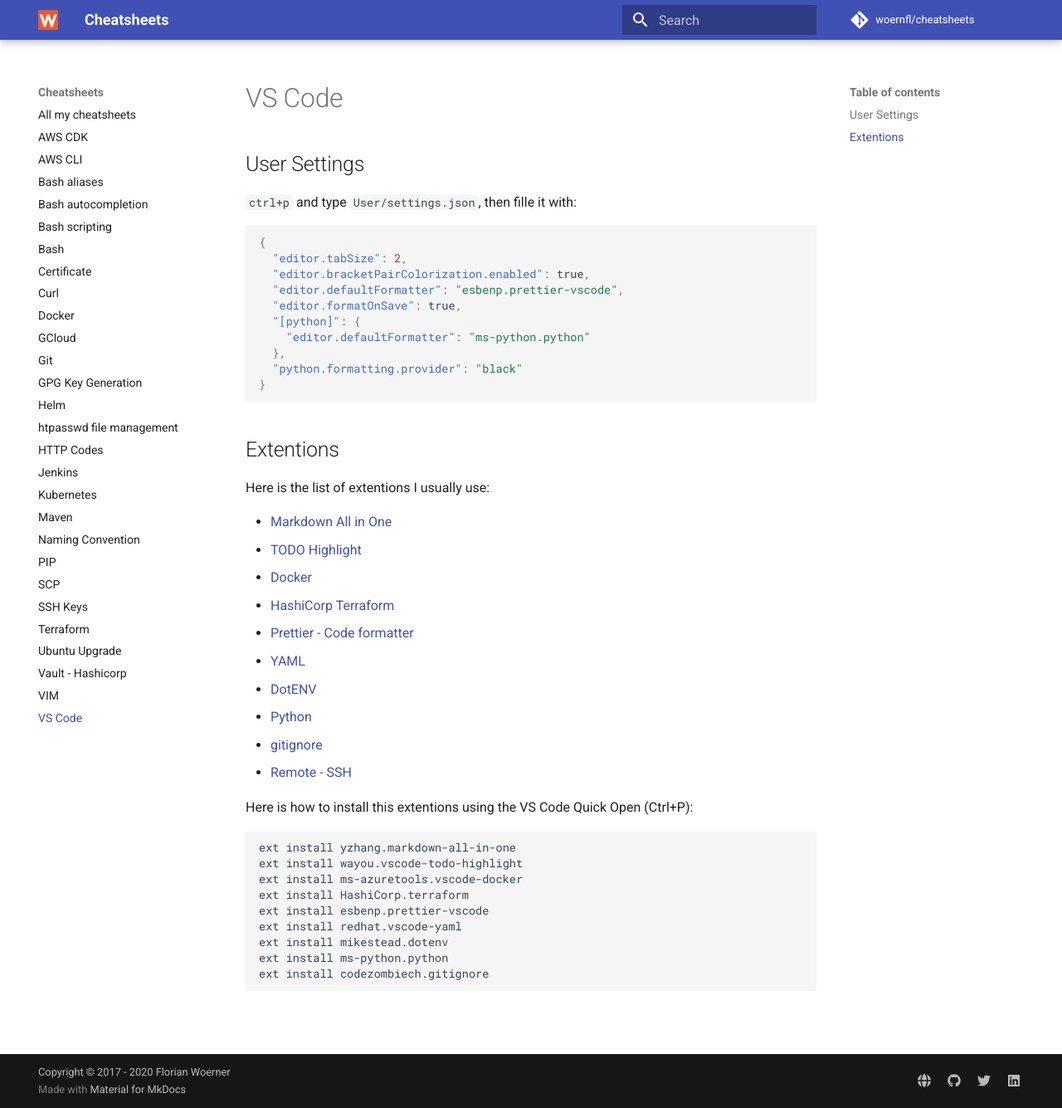
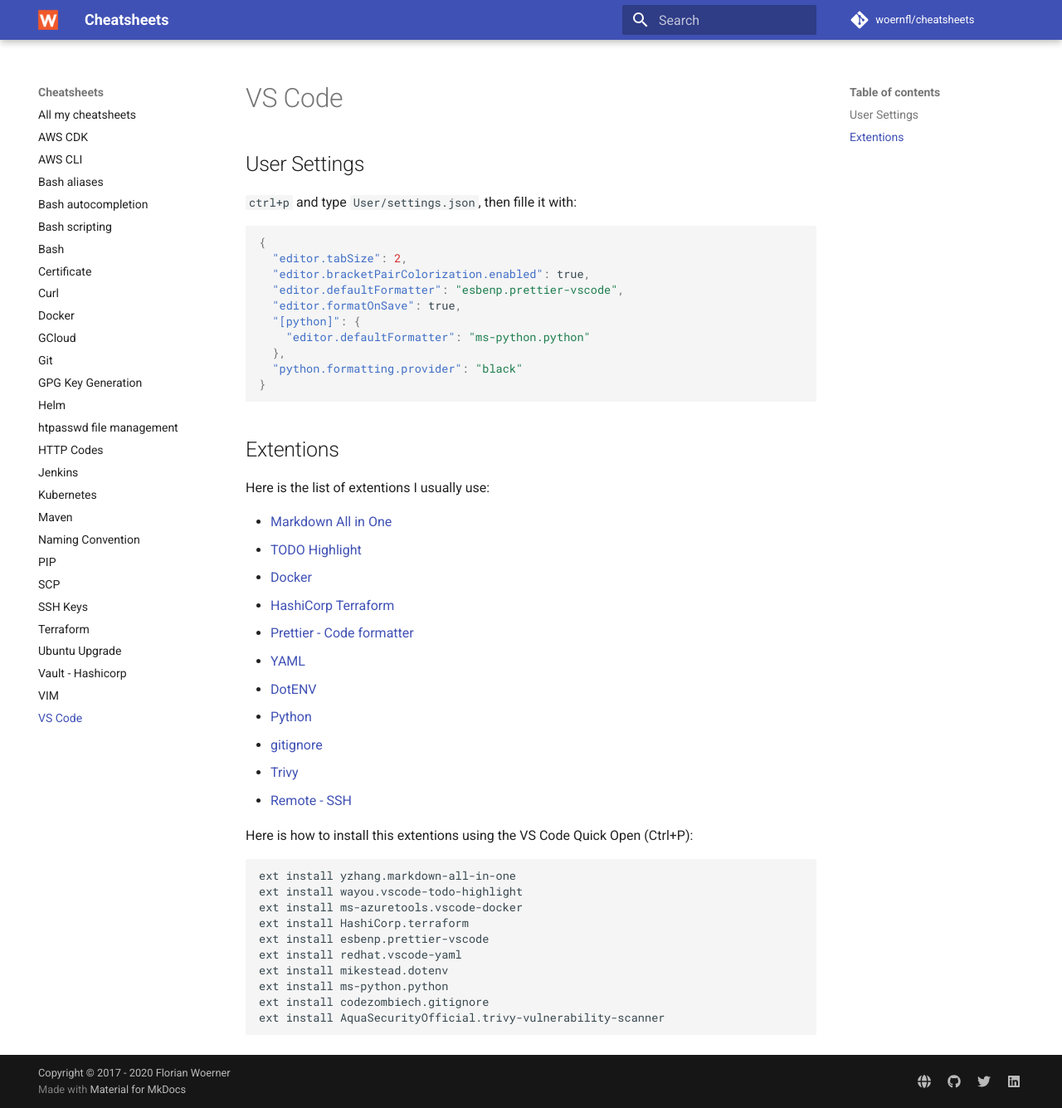
Before and after one commit to woernfl/cheatsheets, an MkDocs documentation site: the page built from docs/vs-code.md, in a window 1280 px wide and 1335 px high. Shown: the whole window at 83% size. Built offline with MkDocs 1.6.1 and Material for MkDocs 9.7.7, drawn with Linux system fonts in a browser that asks for light colours; comment, search, counter and statistics services are not loaded.

Commit message:
Update vs-code.md

````diff
--- a/docs/vs-code.md
+++ b/docs/vs-code.md
@@ -30,6 +30,7 @@
 - [DotENV](https://marketplace.visualstudio.com/items?itemName=mikestead.dotenv)
 - [Python](https://marketplace.visualstudio.com/items?itemName=ms-python.python)
 - [gitignore](https://marketplace.visualstudio.com/items?itemName=codezombiech.gitignore)
+- [Trivy](https://marketplace.visualstudio.com/items?itemName=AquaSecurityOfficial.trivy-vulnerability-scanner)
 - [Remote - SSH](https://marketplace.visualstudio.com/items?itemName=ms-vscode-remote.remote-ssh)
 
 Here is how to install this extentions using the VS Code Quick Open (Ctrl+P):
@@ -44,4 +45,5 @@
 ext install mikestead.dotenv
 ext install ms-python.python
 ext install codezombiech.gitignore
+ext install AquaSecurityOfficial.trivy-vulnerability-scanner
 ```
````
